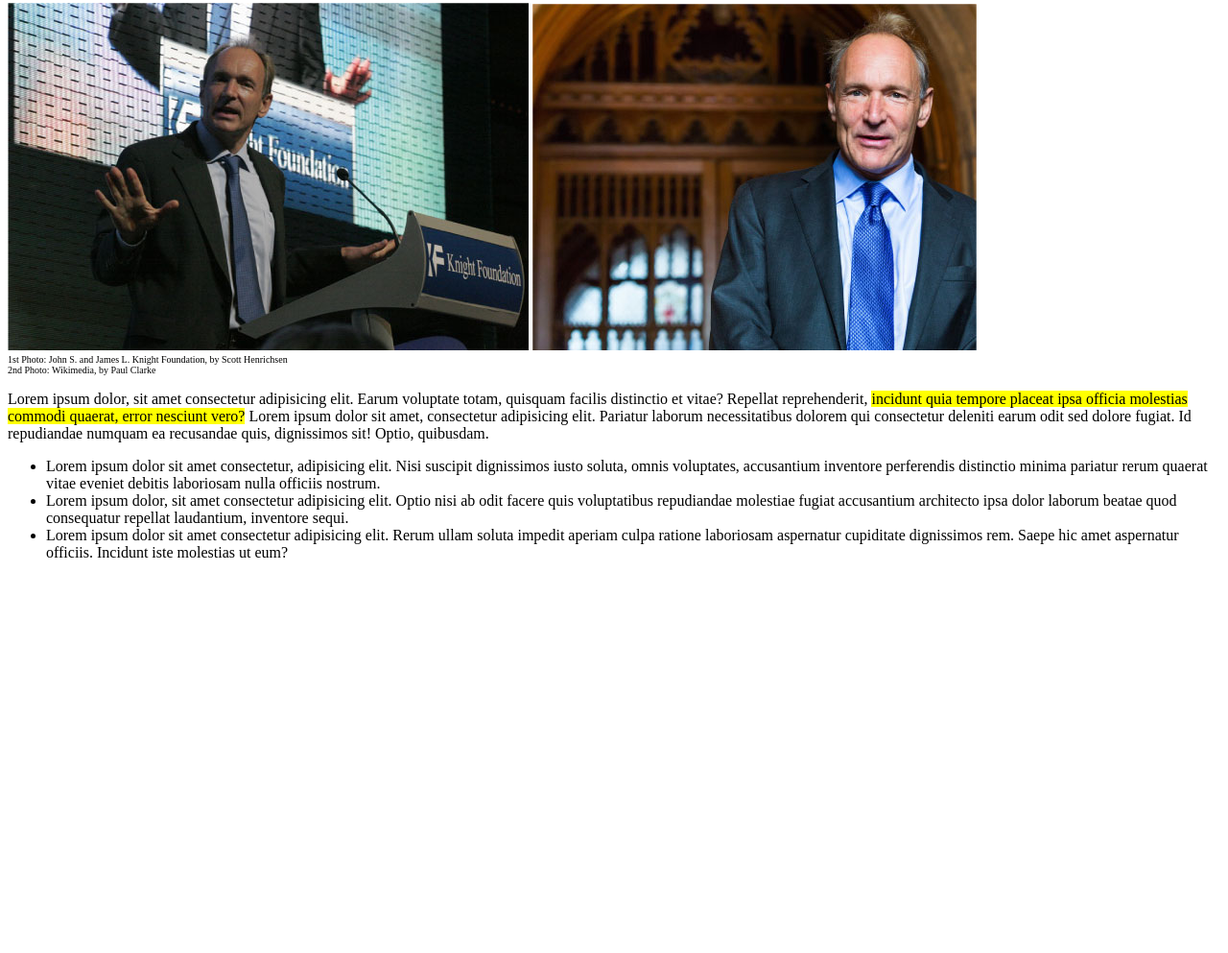
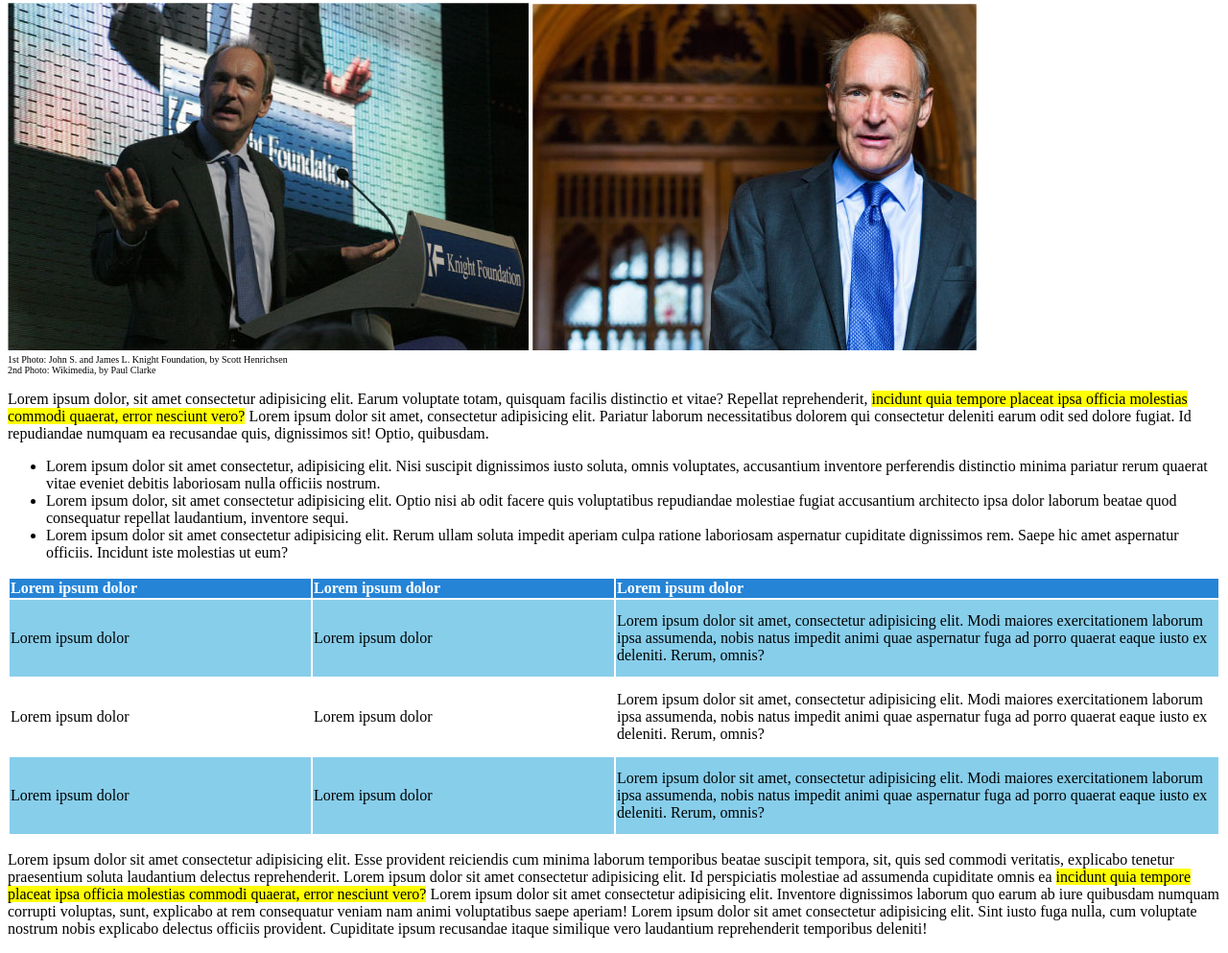
Before and after one commit to lorenzokata/html-css-booleaner, a plain HTML site: page index.html in a window 1280 px wide. Shown: the part 207-1200 px from the top of the page at 96% size. Before the commit the page ends 808 px from the top, so only its background shows below. Drawn offline with Linux system fonts and the light colour scheme.

Commit message:
add tabella e secondo paragrafo

```diff
--- a/index.html
+++ b/index.html
@@ -26,7 +26,7 @@
 
 
             <!-- Informazioni articolo -->
-            <div class="info">
+            <div class="text-grey">
                 Scritto da <span class="text-blue">The Booleaner</span>
                 <br>
                 il 10/10/2020
@@ -47,7 +47,9 @@
             <!-- Fine didascalia -->
 
             <!-- Primo paragrafo -->
-            <p>Lorem ipsum dolor, sit amet consectetur adipisicing elit. Earum voluptate totam, quisquam facilis distinctio et vitae? Repellat reprehenderit, <span class="highlighted">incidunt quia tempore placeat ipsa officia molestias commodi quaerat, error nesciunt vero?</span>  Lorem ipsum dolor sit amet, consectetur adipisicing elit. Pariatur laborum necessitatibus dolorem qui consectetur deleniti earum odit sed dolore fugiat. Id repudiandae numquam ea recusandae quis, dignissimos sit! Optio, quibusdam.</p>
+            <p>
+                Lorem ipsum dolor, sit amet consectetur adipisicing elit. Earum voluptate totam, quisquam facilis distinctio et vitae? Repellat reprehenderit, <span class="highlighted">incidunt quia tempore placeat ipsa officia molestias commodi quaerat, error nesciunt vero?</span>  Lorem ipsum dolor sit amet, consectetur adipisicing elit. Pariatur laborum necessitatibus dolorem qui consectetur deleniti earum odit sed dolore fugiat. Id repudiandae numquam ea recusandae quis, dignissimos sit! Optio, quibusdam.
+            </p>
             <!-- Fine primo paragrafo -->
 
             <!-- Elenco puntato -->
@@ -60,9 +62,38 @@
             </p>
             <!-- Fine elenco puntato -->
 
+            <!-- Tabella -->
+            <table>
+                <thead>
+                    <th>Lorem ipsum dolor</th>
+                    <th>Lorem ipsum dolor</th>
+                    <th>Lorem ipsum dolor</th>
+                </thead>
+                <tbody>
+                    <tr class="blue-row body">
+                        <td>Lorem ipsum dolor</td>
+                        <td>Lorem ipsum dolor</td>
+                        <td class="terza-colonna">Lorem ipsum dolor sit amet, consectetur adipisicing elit. Modi maiores exercitationem laborum ipsa assumenda, nobis natus impedit animi quae aspernatur fuga ad porro quaerat eaque iusto ex deleniti. Rerum, omnis?</td>
+                    </tr>
+                    <tr class="body">
+                        <td>Lorem ipsum dolor</td>
+                        <td>Lorem ipsum dolor</td>
+                        <td class="terza-colonna">Lorem ipsum dolor sit amet, consectetur adipisicing elit. Modi maiores exercitationem laborum ipsa assumenda, nobis natus impedit animi quae aspernatur fuga ad porro quaerat eaque iusto ex deleniti. Rerum, omnis?</td>
+                    </tr>
+                    <tr class="blue-row body">
+                        <td>Lorem ipsum dolor</td>
+                        <td>Lorem ipsum dolor</td>
+                        <td class="terza-colonna">Lorem ipsum dolor sit amet, consectetur adipisicing elit. Modi maiores exercitationem laborum ipsa assumenda, nobis natus impedit animi quae aspernatur fuga ad porro quaerat eaque iusto ex deleniti. Rerum, omnis?</td>
+                    </tr>
+                </tbody>
+            </table>
+            <!-- Fine tabella -->
 
-
-
+            <!-- Secondo paragrafo -->
+            <p>
+                Lorem ipsum dolor sit amet consectetur adipisicing elit. Esse provident reiciendis cum minima laborum temporibus beatae suscipit tempora, sit, quis sed commodi veritatis, explicabo tenetur praesentium soluta laudantium delectus reprehenderit. Lorem ipsum dolor sit amet consectetur adipisicing elit. Id perspiciatis molestiae ad assumenda cupiditate omnis ea <span class="highlighted">incidunt quia tempore placeat ipsa officia molestias commodi quaerat, error nesciunt vero?</span> Lorem ipsum dolor sit amet consectetur adipisicing elit. Inventore dignissimos laborum quo earum ab iure quibusdam numquam corrupti voluptas, sunt, explicabo at rem consequatur veniam nam animi voluptatibus saepe aperiam! Lorem ipsum dolor sit amet consectetur adipisicing elit. Sint iusto fuga nulla, cum voluptate nostrum nobis explicabo delectus officiis provident. Cupiditate ipsum recusandae itaque similique vero laudantium reprehenderit temporibus deleniti!
+            </p>
+            <!-- Fine secondo paragrafo -->
 
 
 
--- a/style.css
+++ b/style.css
@@ -12,7 +12,7 @@ header{
     width: 20%;
 }
 
-.info{
+.text-grey{
     color: grey;
 }
 
@@ -27,3 +27,25 @@ header{
 .highlighted{
     background-color: yellow;
 }
+
+thead{
+    background-color: rgb(37, 132, 214);
+    color: white;
+    text-align: left;
+}
+
+.blue-row{
+    background-color: skyblue;
+}
+
+.body{
+    height: 80px;
+}
+
+td{
+    width: 25%;
+}
+
+.terza-colonna{
+    width: 50%;
+}
```
